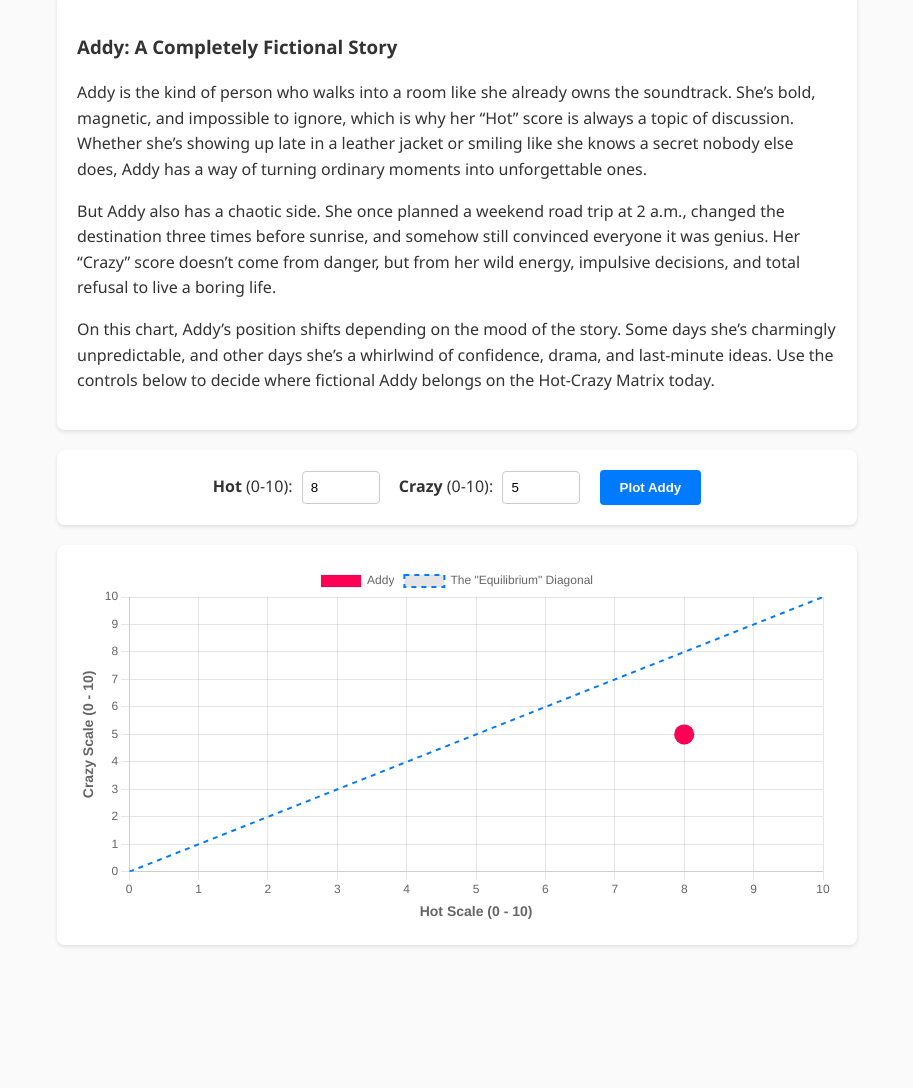
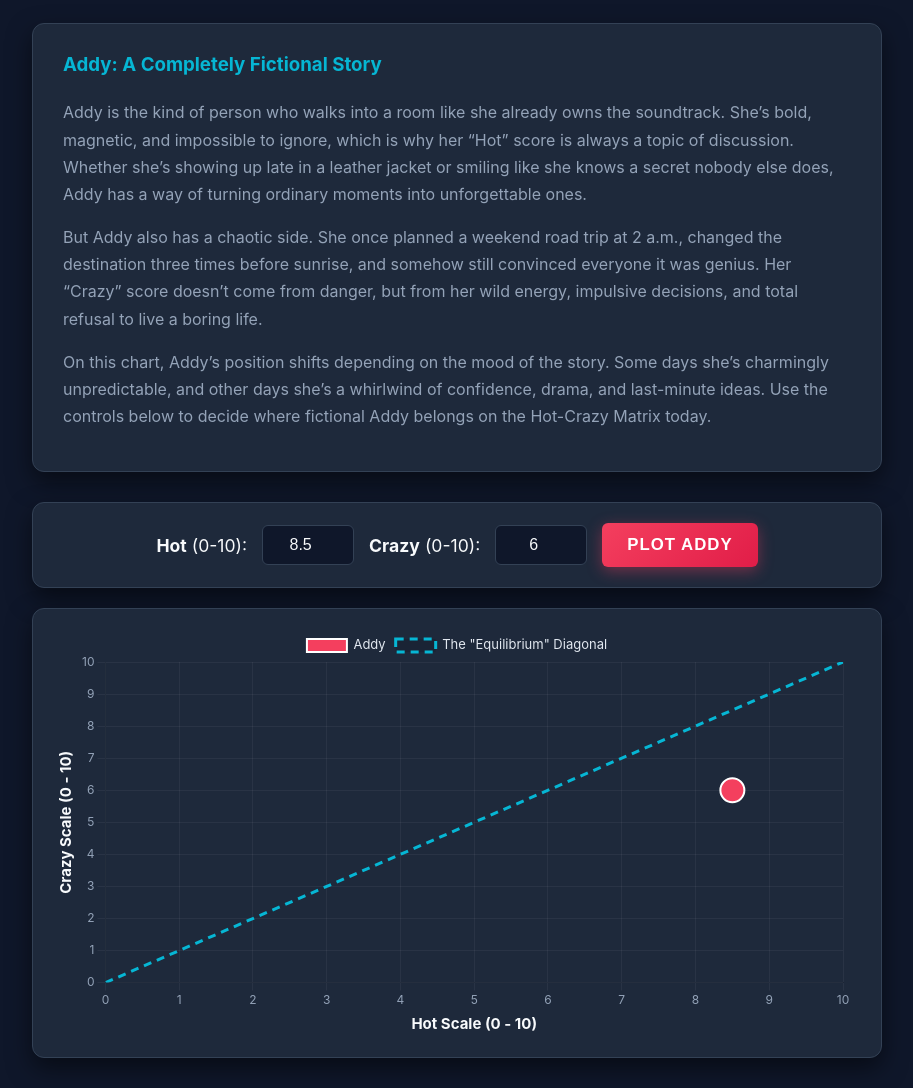
Before and after one commit to kostadinrad/Addy-test, a plain HTML site: page index.html in a window 1280 px wide. Shown: the part 113-1201 px from the top of the page, without its empty margins (183-1096 px from the left). Before the commit the page ends 1078 px from the top, so only its background shows below. Drawn offline with nearby package versions, Linux system fonts and the light colour scheme.

Commit message:
try 2 - dark mode

```diff
--- a/index.html
+++ b/index.html
@@ -7,58 +7,120 @@
     <!-- Include Chart.js via CDN -->
     <script src="https://cdn.jsdelivr.net/npm/chart.js"></script>
     <style>
+        /* Dark Mode Color Palette & Fonts */
+        :root {
+            --bg-main: #0f172a;       /* Deep slate background */
+            --bg-card: #1e293b;       /* Lighter slate for cards */
+            --text-main: #f8fafc;     /* Off-white text */
+            --text-muted: #94a3b8;    /* Muted gray text */
+            --accent-pink: #f43f5e;   /* Neon rose */
+            --accent-cyan: #06b6d4;   /* Neon cyan */
+            --border-color: #334155;  /* Subtle dark border */
+        }
+
         body {
-            font-family: 'Segoe UI', Tahoma, Geneva, Verdana, sans-serif;
-            max-width: 800px;
+            font-family: 'Inter', 'Segoe UI', Tahoma, Geneva, Verdana, sans-serif;
+            max-width: 850px;
             margin: 0 auto;
-            padding: 20px;
+            padding: 30px 20px;
             text-align: center;
-            background-color: #fafafa;
-            color: #333;
+            background-color: var(--bg-main);
+            color: var(--text-main);
         }
+
+        h1 {
+            font-size: 2.5em;
+            margin-bottom: 10px;
+            background: -webkit-linear-gradient(45deg, var(--accent-pink), var(--accent-cyan));
+            -webkit-background-clip: text;
+            -webkit-text-fill-color: transparent;
+        }
+
         .description {
             text-align: left;
-            margin: 20px 0;
-            line-height: 1.6;
-            background: #fff;
-            padding: 20px;
-            border-radius: 8px;
-            box-shadow: 0 2px 4px rgba(0,0,0,0.1);
+            margin: 30px 0;
+            line-height: 1.7;
+            background: var(--bg-card);
+            padding: 25px 30px;
+            border-radius: 12px;
+            border: 1px solid var(--border-color);
+            box-shadow: 0 10px 25px rgba(0,0,0,0.5);
         }
+
+        .description h3 {
+            margin-top: 0;
+            color: var(--accent-cyan);
+        }
+
+        .description p {
+            color: var(--text-muted);
+        }
+
         .controls {
             margin: 20px 0;
             padding: 20px;
-            background: #fff;
-            border-radius: 8px;
-            box-shadow: 0 2px 4px rgba(0,0,0,0.1);
+            background: var(--bg-card);
+            border-radius: 12px;
+            border: 1px solid var(--border-color);
+            box-shadow: 0 10px 25px rgba(0,0,0,0.5);
+            display: flex;
+            justify-content: center;
+            align-items: center;
+            flex-wrap: wrap;
+            gap: 15px;
         }
+
+        label {
+            font-size: 1.1em;
+            color: var(--text-main);
+        }
+
         input {
-            margin: 0 15px 0 5px;
-            padding: 8px;
-            width: 60px;
-            border: 1px solid #ccc;
-            border-radius: 4px;
+            padding: 10px;
+            width: 70px;
+            background-color: var(--bg-main);
+            color: var(--text-main);
+            border: 1px solid var(--border-color);
+            border-radius: 6px;
+            font-size: 1em;
+            text-align: center;
+            outline: none;
+            transition: border-color 0.3s;
         }
+
+        input:focus {
+            border-color: var(--accent-pink);
+        }
+
         button {
-            padding: 10px 20px;
+            padding: 12px 25px;
             cursor: pointer;
-            background: #007bff;
+            background: linear-gradient(135deg, var(--accent-pink), #e11d48);
             color: white;
             border: none;
-            border-radius: 4px;
+            border-radius: 6px;
+            font-size: 1.05em;
             font-weight: bold;
+            text-transform: uppercase;
+            letter-spacing: 1px;
+            box-shadow: 0 4px 15px rgba(244, 63, 94, 0.4);
+            transition: transform 0.2s, box-shadow 0.2s;
         }
+
         button:hover {
-            background: #0056b3;
+            transform: translateY(-2px);
+            box-shadow: 0 6px 20px rgba(244, 63, 94, 0.6);
         }
+
         .chart-container {
             position: relative;
-            height: 400px;
+            height: 450px;
             width: 100%;
-            background: #fff;
+            background: var(--bg-card);
             padding: 20px;
-            border-radius: 8px;
-            box-shadow: 0 2px 4px rgba(0,0,0,0.1);
+            border-radius: 12px;
+            border: 1px solid var(--border-color);
+            box-shadow: 0 10px 25px rgba(0,0,0,0.5);
             box-sizing: border-box;
         }
     </style>
@@ -88,10 +150,10 @@
 
     <div class="controls">
         <label for="hotInput"><strong>Hot</strong> (0-10):</label>
-        <input type="number" id="hotInput" min="0" max="10" step="0.5" value="8">
+        <input type="number" id="hotInput" min="0" max="10" step="0.5" value="8.5">
 
         <label for="crazyInput"><strong>Crazy</strong> (0-10):</label>
-        <input type="number" id="crazyInput" min="0" max="10" step="0.5" value="5">
+        <input type="number" id="crazyInput" min="0" max="10" step="0.5" value="6">
 
         <button onclick="updateChart()">Plot Addy</button>
     </div>
@@ -101,6 +163,10 @@
     </div>
 
     <script>
+        // Set global Chart.js defaults for Dark Mode
+        Chart.defaults.color = '#94a3b8';
+        Chart.defaults.font.family = "'Inter', 'Segoe UI', Tahoma, Geneva, Verdana, sans-serif";
+
         const ctx = document.getElementById('hotCrazyChart').getContext('2d');
 
         // Initialize the Chart.js scatter plot
@@ -110,18 +176,20 @@
                 datasets: [
                     {
                         label: 'Addy',
-                        data: [{ x: 8, y: 5 }],
-                        backgroundColor: '#ff0055',
-                        pointRadius: 10,
-                        pointHoverRadius: 13
+                        data: [{ x: 8.5, y: 6 }],
+                        backgroundColor: '#f43f5e', // Neon Rose
+                        borderColor: '#ffffff',     // White border to make it pop
+                        borderWidth: 2,
+                        pointRadius: 12,            // Larger point
+                        pointHoverRadius: 16
                     },
                     {
                         label: 'The "Equilibrium" Diagonal',
                         data: [{ x: 0, y: 0 }, { x: 10, y: 10 }],
                         type: 'line',
-                        borderColor: '#007bff',
-                        borderWidth: 2,
-                        borderDash: [5, 5], // Makes the line dashed
+                        borderColor: '#06b6d4',     // Neon Cyan
+                        borderWidth: 3,
+                        borderDash: [8, 6],         // Styled dashed line
                         fill: false,
                         pointRadius: 0,
                         pointHoverRadius: 0
@@ -131,23 +199,58 @@
             options: {
                 responsive: true,
                 maintainAspectRatio: false,
+                animation: {
+                    duration: 800,
+                    easing: 'easeOutQuart'
+                },
                 scales: {
                     x: {
                         type: 'linear',
                         position: 'bottom',
-                        title: { display: true, text: 'Hot Scale (0 - 10)', font: { size: 14, weight: 'bold' } },
+                        title: {
+                            display: true,
+                            text: 'Hot Scale (0 - 10)',
+                            font: { size: 15, weight: 'bold' },
+                            color: '#f8fafc'
+                        },
                         min: 0,
-                        max: 10
+                        max: 10,
+                        grid: {
+                            color: 'rgba(255, 255, 255, 0.05)', // Faint white gridlines
+                            borderColor: 'rgba(255, 255, 255, 0.1)'
+                        }
                     },
                     y: {
                         type: 'linear',
-                        title: { display: true, text: 'Crazy Scale (0 - 10)', font: { size: 14, weight: 'bold' } },
+                        title: {
+                            display: true,
+                            text: 'Crazy Scale (0 - 10)',
+                            font: { size: 15, weight: 'bold' },
+                            color: '#f8fafc'
+                        },
                         min: 0,
-                        max: 10
+                        max: 10,
+                        grid: {
+                            color: 'rgba(255, 255, 255, 0.05)',
+                            borderColor: 'rgba(255, 255, 255, 0.1)'
+                        }
                     }
                 },
                 plugins: {
+                    legend: {
+                        labels: {
+                            color: '#e2e8f0',
+                            font: { size: 13 }
+                        }
+                    },
                     tooltip: {
+                        backgroundColor: 'rgba(15, 23, 42, 0.9)', // Dark tooltip bg
+                        titleColor: '#fff',
+                        bodyColor: '#e2e8f0',
+                        borderColor: '#334155',
+                        borderWidth: 1,
+                        padding: 12,
+                        displayColors: true,
                         callbacks: {
                             label: function(context) {
                                 if (context.datasetIndex === 0) {
@@ -171,7 +274,11 @@
             hotVal = Math.max(0, Math.min(10, hotVal));
             crazyVal = Math.max(0, Math.min(10, crazyVal));
 
-            // Update Addy's data point and re-render
+            // Update inputs visually just in case they typed > 10 or < 0
+            document.getElementById('hotInput').value = hotVal;
+            document.getElementById('crazyInput').value = crazyVal;
+
+            // Update Addy's data point and re-render with animation
             hotCrazyChart.data.datasets[0].data[0] = { x: hotVal, y: crazyVal };
             hotCrazyChart.update();
         }
```
Lines whose indentation alone changed are shown as unchanged.
